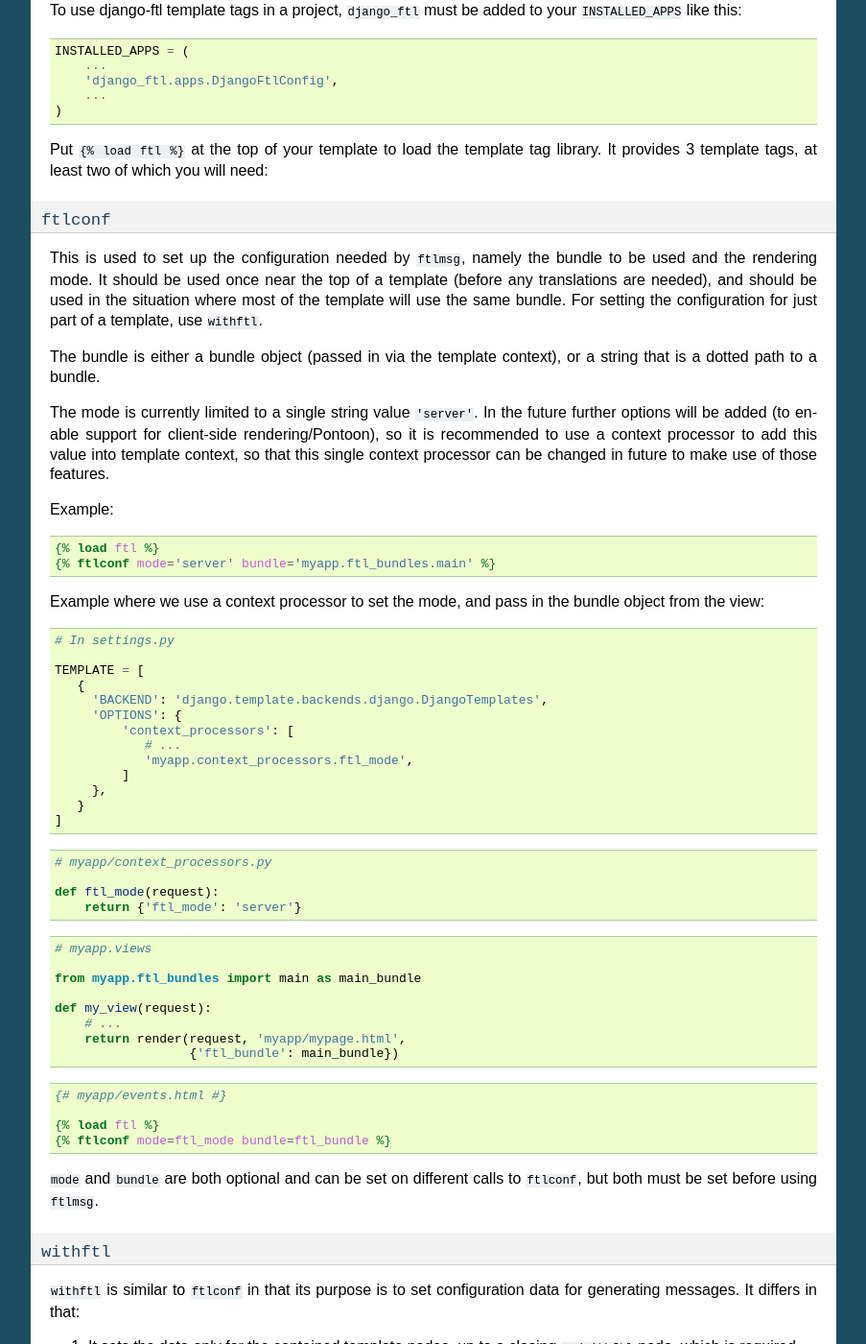
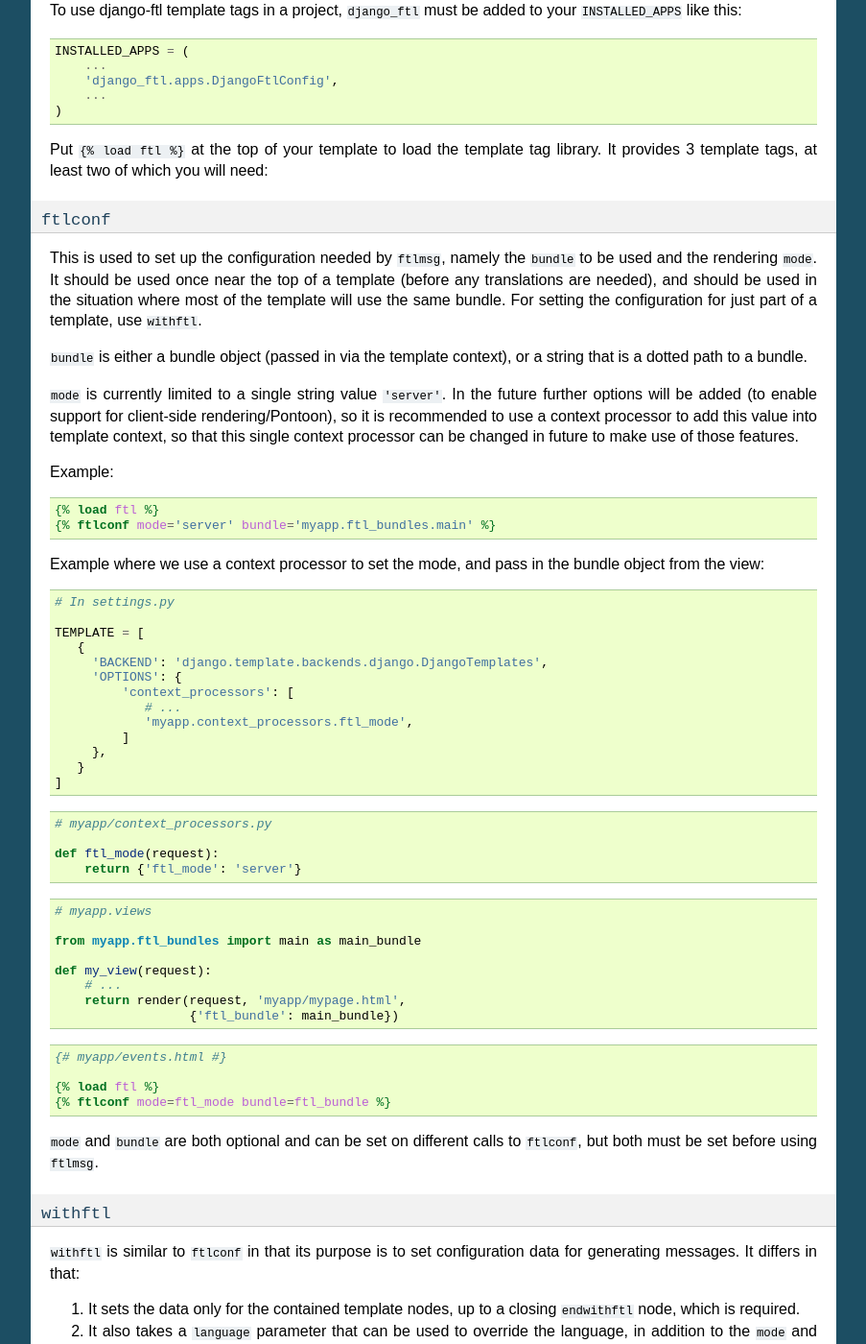
Before and after one commit to django-ftl/django-ftl, a Sphinx documentation site: the page built from docs/usage.rst, in a window 1280 px wide and 1400 px high, scrolled down 5337 px. Shown: the whole window at 96% size, without its empty margins (198-1101 px from the left). Built offline with Sphinx 7.4.7, drawn with Linux system fonts in a browser that asks for light colours; some of the changed text lies outside the part shown.

Commit message:
Docs fixes

```diff
--- a/docs/usage.rst
+++ b/docs/usage.rst
@@ -382,16 +382,16 @@
 ``ftlconf``
 ~~~~~~~~~~~
 
-This is used to set up the configuration needed by ``ftlmsg``, namely the bundle
-to be used and the rendering mode. It should be used once near the top of a
+This is used to set up the configuration needed by ``ftlmsg``, namely the ``bundle``
+to be used and the rendering ``mode``. It should be used once near the top of a
 template (before any translations are needed), and should be used in the
 situation where most of the template will use the same bundle. For setting the
 configuration for just part of a template, use ``withftl``.
 
-The bundle is either a bundle object (passed in via the template context),
+``bundle`` is either a bundle object (passed in via the template context),
 or a string that is a dotted path to a bundle.
 
-The mode is currently limited to a single string value ``'server'``. In the
+``mode`` is currently limited to a single string value ``'server'``. In the
 future further options will be added (to enable support for client-side
 rendering/Pontoon), so it is recommended to use a context processor to add this
 value into template context, so that this single context processor can be
@@ -540,7 +540,7 @@
   -brand-html = Ali &amp; Alisha's <b>cool</b> ice cream
 
 The ``-brand`` term can be used from any other message, and from a ``…-html``
-message it will be correctly escaped. the ``-brand-html`` term, however, can
+message it will be correctly escaped. The ``-brand-html`` term, however, can
 only be used from other ``…-html`` messages.
 
 Template considerations
```
Also changed, not shown: other parts of docs/usage.rst (+1 -1 lines).
